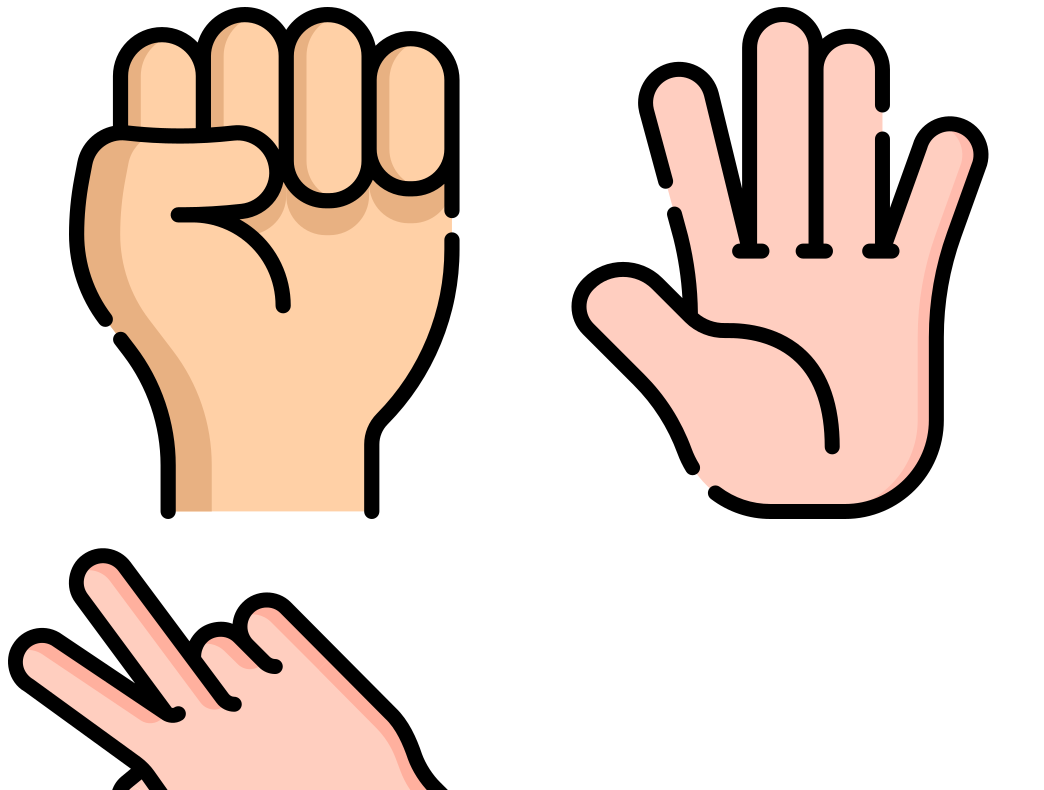
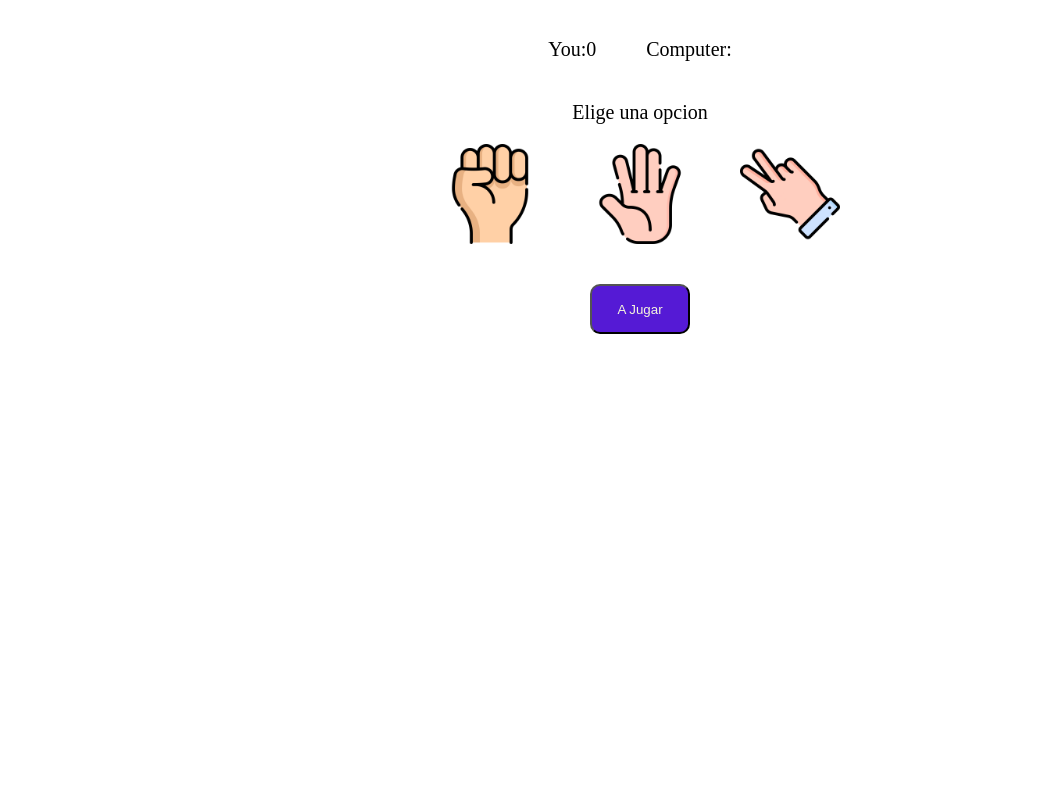
Before and after one commit to maribelalarcon/piedra-papel, a plain HTML site: page index.html in a window 1280 px wide. Shown: the part 107-897 px from the top of the page, without its empty margins (0-1044 px from the left). After the commit the page ends 800 px from the top, so only its background shows below. Drawn offline with Linux system fonts and the light colour scheme.

Commit message:
add style modification

```diff
--- a/game.js
+++ b/game.js
@@ -0,0 +1,8 @@
+const stone = document.getElementById("stone");
+const paper = document.getElementById("paper");
+const scissors = document.getElementById("scissors");
+const userScore = document.getElementById("user");
+const pcScore = document.getElementById("pc");
+
+userScore.innerHTML = 0;
+pcScore.innerHTML = 0;
--- a/index.html
+++ b/index.html
@@ -3,41 +3,50 @@
   <head>
     <meta charset="UTF-8" />
     <meta name="viewport" content="width=device-width, initial-scale=1.0" />
+    <link rel="stylesheet" href="style.css" />
     <title>Piedra papel o Tijera</title>
   </head>
   <body>
     <header>
       <h1>Piedra Papel o tijera</h1>
     </header>
+    <section>
+      <div class="dashboard">
+        <p class="dashboard-user">You:<span id="user"></span></p>
+        <p class="dashboard-computer">Computer:<span id="computer"></span></p>
+      </div>
+    </section>
+
     <main>
-      <div class="container">
       <p>Elige una opcion</p>
       <div class="container-images">
         <input
           type="image"
           src="/img/puno.png"
-            alt="piedra"
+          alt="stone"
           value="Piedra"
-            id="piedra"
+          id="stone"
         />
         <input
           type="image"
-            img
           src="/img/mano.png"
-            alt="papel"
+          alt="paper"
           value="Papel"
-            id="papel"
+          id="paper"
         />
         <input
           type="image"
           src="/img/tijeras.png"
-            alt="tijera"
+          alt="scissors"
           value="Tijera"
-            id="tijera"
+          id="scissors"
         />
       </div>
-        <buton> A Jugar </buton>
+
+      <div class="container-btn">
+        <button>A Jugar</button>
       </div>
+
       <script src="game.js"></script>
     </main>
   </body>
--- a/style.css
+++ b/style.css
@@ -0,0 +1,49 @@
+h1{
+    text-align: center;
+    font-size: 50px;
+}
+p{
+    text-align: center;
+    font-size: 20px;
+}
+
+.dashboard{
+    display: flex;
+    justify-content: center;
+    gap: 50px;
+}
+
+.dashboard p {
+    font-size: 20px;
+}
+
+.container-images {
+    display: flex;
+    justify-content: center;
+    gap: 50px;
+    height: 100px;
+}
+img{
+    height: 100px;
+    width: 100px;
+    border-radius: 100px;
+    border: 5px solid black;
+    cursor: pointer;
+}
+
+.container-btn{
+    display: flex;
+    justify-content: center;
+    padding-top: 40px;
+
+}
+
+ button{
+    width: 100px;
+    height: 50px;
+    border-radius: 10px;
+    background-color: rgb(85, 26, 213);
+    cursor: pointer;
+    color: beige;
+    text-align: center;
+}
```
Lines whose indentation alone changed are shown as unchanged.
